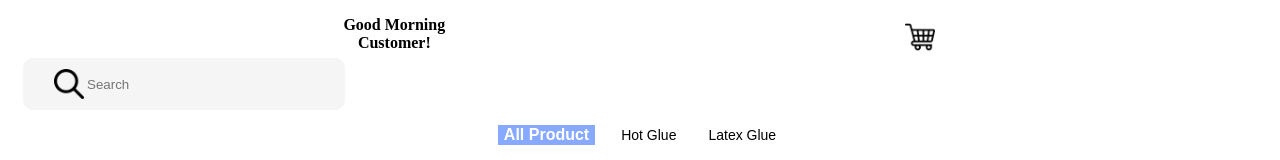
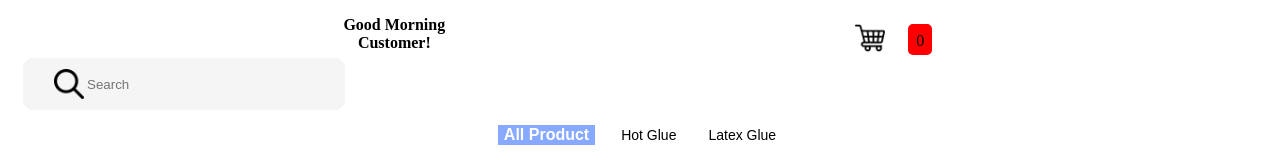
Before and after one commit to mikeGLA/Faii_Ecommerce_n_Co, a Vue app: page /home in a window 1280 px wide. Shown: the top 160 px of the page. Built offline with nearby package versions, Linux system fonts and the light colour scheme.

Commit message:
push update global store and cart counter

```diff
--- /dev/null
+++ b/src/Store/init.js
@@ -0,0 +1,20 @@
+import { createStore } from "vuex";
+
+const store = createStore({
+    state: {
+        counter: 0
+    },
+    mutations:{
+        increment(state){
+            state.counter++
+        },
+        decrement(state){
+            state.counter--
+            if (this.state.counter < 0){
+                this.state.counter = 0
+            }
+        }
+    }
+})
+
+export default store;
--- a/src/components/MainPage.vue
+++ b/src/components/MainPage.vue
@@ -9,6 +9,7 @@
         <button @click="debugButton">
           <img :src="require('../assets/ShoppingCart.png')" :width="30" :height="30"/>
         </button>
+        <div class="CartCount">{{this.$store.state.counter}}</div>
       </div>
     </div>
     <div class="Main-SearchBox">
@@ -92,11 +93,24 @@ export default {
     width: 100px;
     text-align: right;
     margin-top: 12.5px;
+    display: flex;
+  }
+
+  .CartCount{
+    position: relative;
+    border-radius: 5px;
+    background: red;
+    line-height: ;
+    padding: 8px;
+    margin: auto;
+    height: 15px;
+    text-align: center;
   }
 
   .TopBar-Cart > button{
     border: none;
     background: none;
+    margin: auto;
   }
 
   .Main-SearchBox{
--- a/src/components/OrderCheck/OrderCheck.vue
+++ b/src/components/OrderCheck/OrderCheck.vue
@@ -24,7 +24,7 @@
 </template>
 
 <script>
-
+// import store from "../../Store/init"
 export default{
     name: 'OrderCheck',
     data(){
@@ -34,6 +34,9 @@ export default{
         }
     },
     methods:{
+        debugButton(){
+            console.log("YakYedHee")
+        },
         NumberChecker(){
             if (this.EnteredNum !== ""){
                 console.log("Your Parcel is on the way!")
@@ -50,7 +53,7 @@ export default{
                 this.OrderStatus = "Not Ship Yet"
             }
         }
-    }
+    },
 }
 
 </script>
--- a/src/components/ProductCard/productCard1.vue
+++ b/src/components/ProductCard/productCard1.vue
@@ -44,10 +44,10 @@ export default {
     },
     methods:{
         addCart(){
-            this.$emit('inCartCounting', 0)
+            this.$store.commit("increment")
         },
         RemoveCart(){
-            this.$emit('inCartCounting', 0)
+            this.$store.commit("decrement")
         }
     },
 
--- a/src/main.js
+++ b/src/main.js
@@ -1,5 +1,6 @@
 import { createApp } from 'vue'
 import App from './App.vue'
 import router from './router/index.js'
+import store from './Store/init'
 
-createApp(App).use(router).mount('#app')
+createApp(App).use(router).use(store).mount('#app')
```
